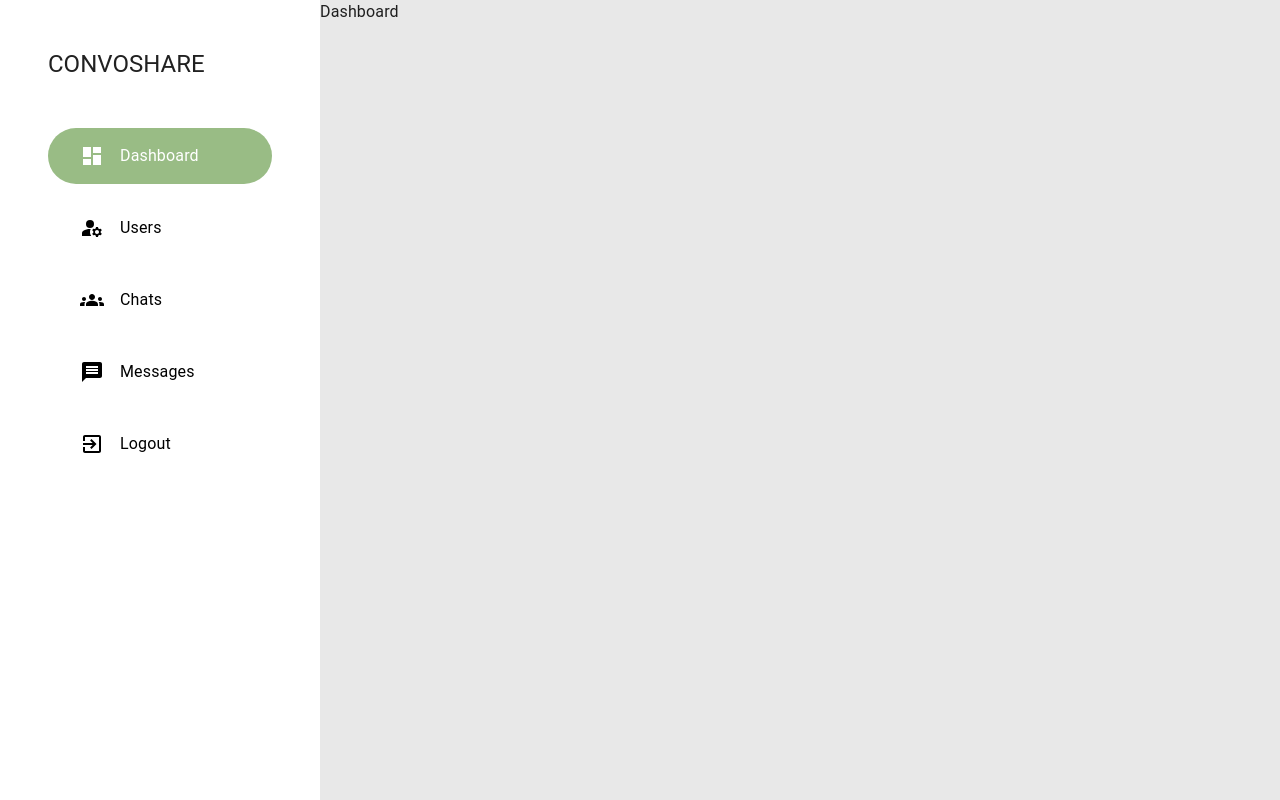
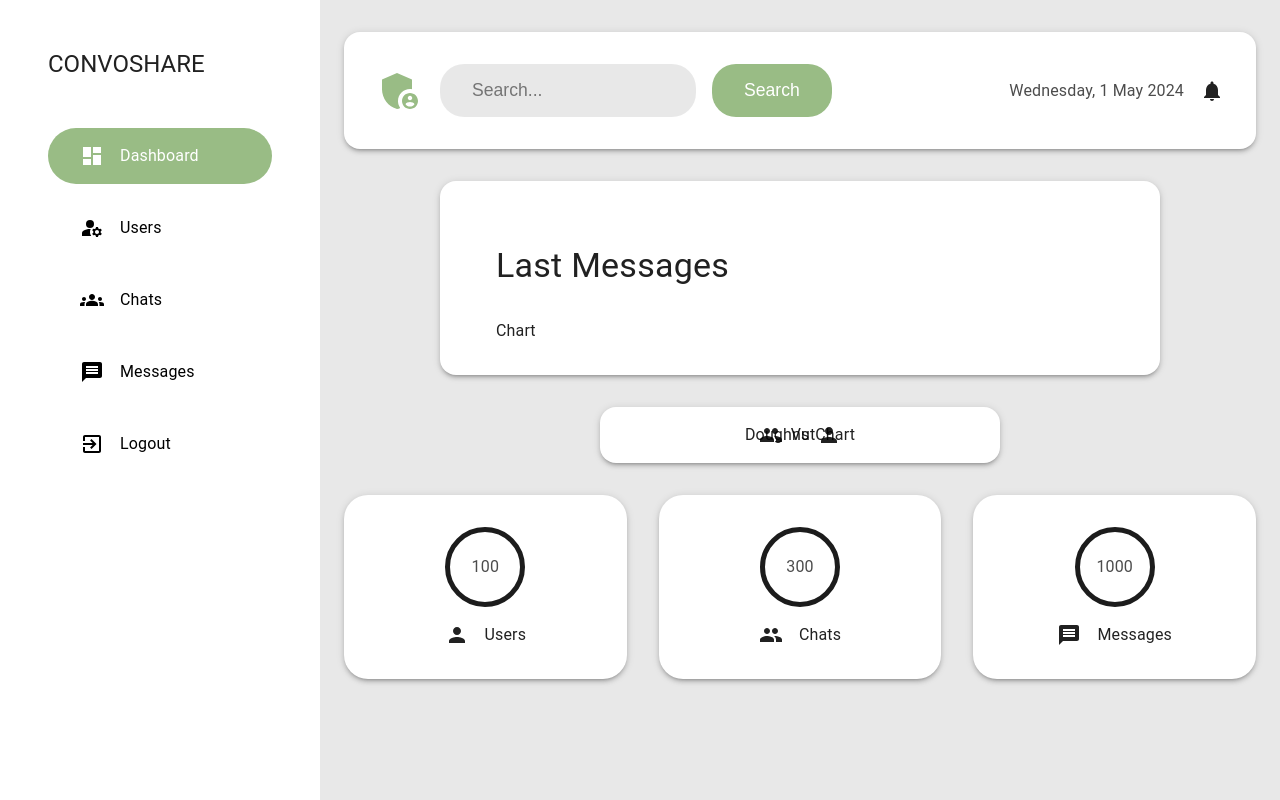
Before and after one commit to Subhajit-Bera/ConvoShare, a React (Vite) app in the folder client/: page /admin/dashboard in a window 1280 px wide. Built offline with nearby package versions, Linux system fonts and the light colour scheme.

Commit message:
Dahboard , SerchField,Curvebutton(StyledComponent)---1

```diff
--- a/client/src/components/styles/StyledComponents.jsx
+++ b/client/src/components/styles/StyledComponents.jsx
@@ -1,6 +1,6 @@
 import { Skeleton, keyframes, styled } from "@mui/material";
 import { Link as LinkComponent } from "react-router-dom";
-import { bgc,grayColor } from "../../constants/color";
+import { bgc,grayColor,bgreen,bgreen2 } from "../../constants/color";
 
 //We are passing input element inside the styled component and give it style
 const VisuallyHiddenInput = styled("input")({
@@ -38,7 +38,31 @@
   background-color: ${grayColor};
 `;
 
+const SearchField = styled("input")`
+  padding: 1rem 2rem;
+  width: 20vmax;
+  border: none;
+  outline: none;
+  border-radius: 1.5rem;
+  background-color: ${grayColor};
+  font-size: 1.1rem;
+`;
+
+const CurveButton = styled("button")`
+  border-radius: 1.5rem;
+  padding: 1rem 2rem;
+  border: none;
+  outline: none;
+  cursor: pointer;
+  background-color: ${bgreen};
+  color: white;
+  font-size: 1.1rem;
+  &:hover {
+    background-color:${bgreen2};
+  }
+`;
+
 export {
   VisuallyHiddenInput, Link,
-  InputBox
+  InputBox,SearchField ,CurveButton
 };
--- a/client/src/pages/admin/Dashboard.jsx
+++ b/client/src/pages/admin/Dashboard.jsx
@@ -1,11 +1,186 @@
 import React from 'react'
 import AdminLayout from '../../components/layout/AdminLayout'
+import {
+  AdminPanelSettings as AdminPanelSettingsIcon,
+  Group as GroupIcon,
+  Message as MessageIcon,
+  Notifications as NotificationsIcon,
+  Person as PersonIcon,
+} from "@mui/icons-material";
+import {
+  Box,
+  Container,
+  Paper,
+  Skeleton,
+  Stack,
+  Typography,
+} from "@mui/material";
+import moment from "moment";
+import { SearchField, CurveButton } from '../../components/styles/StyledComponents';
+import { bgreen,matBlack } from '../../constants/color';
+
 const Dashboard = () => {
+
+
+  const Appbar = (
+    <Paper
+      elevation={3}
+      sx={{ padding: "2rem", margin: "2rem 0", borderRadius: "1rem" }}
+    >
+      <Stack direction={"row"} alignItems={"center"} spacing={"1rem"}>
+        <AdminPanelSettingsIcon sx={{ fontSize: "3rem", color: bgreen }} />
+
+        <SearchField placeholder="Search..." />
+
+        <CurveButton>Search</CurveButton>
+        <Box flexGrow={1} />
+        <Typography
+          display={{
+            xs: "none",
+            lg: "block",
+          }}
+          color={"rgba(0,0,0,0.7)"}
+          textAlign={"center"}
+        >
+          {moment().format("dddd, D MMMM YYYY")}
+        </Typography>
+
+        <NotificationsIcon />
+      </Stack>
+    </Paper>
+  );
+
+
+
+  const Widgets = (
+    <Stack
+      direction={{
+        xs: "column",
+        sm: "row",
+      }}
+      spacing="2rem"
+      justifyContent="space-between"
+      alignItems={"center"}
+      margin={"2rem 0"}
+    >
+      <Widget title={"Users"} value={100} Icon={<PersonIcon />} />
+      <Widget
+        title={"Chats"}
+        value={300}
+        Icon={<GroupIcon />}
+      />
+      <Widget
+        title={"Messages"}
+        value={1000}
+        Icon={<MessageIcon />}
+      />
+    </Stack>
+  );
+
+
   return (
     <AdminLayout>
-      Dashboard
+      <Container component={"main"}>
+        {Appbar}
+
+        <Stack
+          direction={{
+            xs: "column",
+            lg: "row",
+          }}
+          flexWrap={"wrap"}
+          justifyContent={"center"}
+          alignItems={{
+            xs: "center",
+            lg: "stretch",
+          }}
+          sx={{ gap: "2rem" }}
+        >
+          <Paper
+            elevation={3}
+            sx={{
+              padding: "2rem 3.5rem",
+              borderRadius: "1rem",
+              width: "100%",
+              maxWidth: "45rem",
+            }}
+          >
+            <Typography margin={"2rem 0"} variant="h4">
+              Last Messages
+            </Typography>
+
+            {"Chart"}
+          </Paper>
+
+          <Paper
+            elevation={3}
+            sx={{
+              padding: "1rem ",
+              borderRadius: "1rem",
+              display: "flex",
+              justifyContent: "center",
+              alignItems: "center",
+              width: { xs: "100%", sm: "50%" },
+              position: "relative",
+              maxWidth: "25rem",
+            }}
+          >
+            {"DoughnutChart"}
+
+
+            <Stack
+              position={"absolute"}
+              direction={"row"}
+              justifyContent={"center"}
+              alignItems={"center"}
+              spacing={"0.5rem"}
+              width={"100%"}
+              height={"100%"}
+            >
+              <GroupIcon /> <Typography>Vs </Typography>
+              <PersonIcon />
+            </Stack>
+          </Paper>
+        </Stack>
+
+        {Widgets}
+      </Container>
     </AdminLayout>
   )
-}
+};
+
+
+const Widget = ({ title, value, Icon }) => (
+  <Paper
+    elevation={3}
+    sx={{
+      padding: "2rem",
+      margin: "2rem 0",
+      borderRadius: "1.5rem",
+      width: "20rem",
+    }}
+  >
+    <Stack alignItems={"center"} spacing={"1rem"}>
+      <Typography
+        sx={{
+          color: "rgba(0,0,0,0.7)",
+          borderRadius: "50%",
+          border: `5px solid ${matBlack}`,
+          width: "5rem",
+          height: "5rem",
+          display: "flex",
+          justifyContent: "center",
+          alignItems: "center",
+        }}
+      >
+        {value}
+      </Typography>
+      <Stack direction={"row"} spacing={"1rem"} alignItems={"center"}>
+        {Icon}
+        <Typography>{title}</Typography>
+      </Stack>
+    </Stack>
+  </Paper>
+);
 
 export default Dashboard
```
